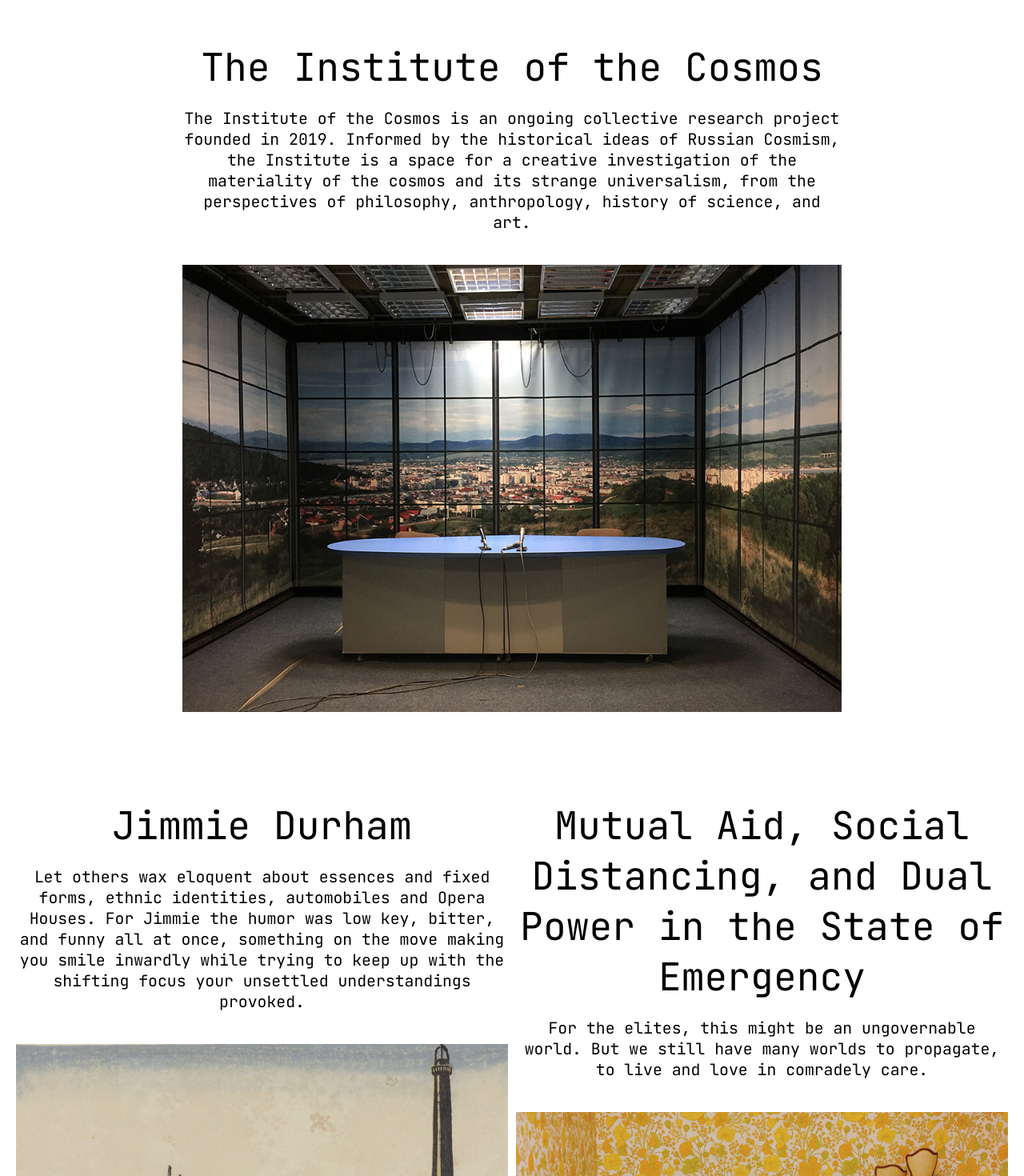
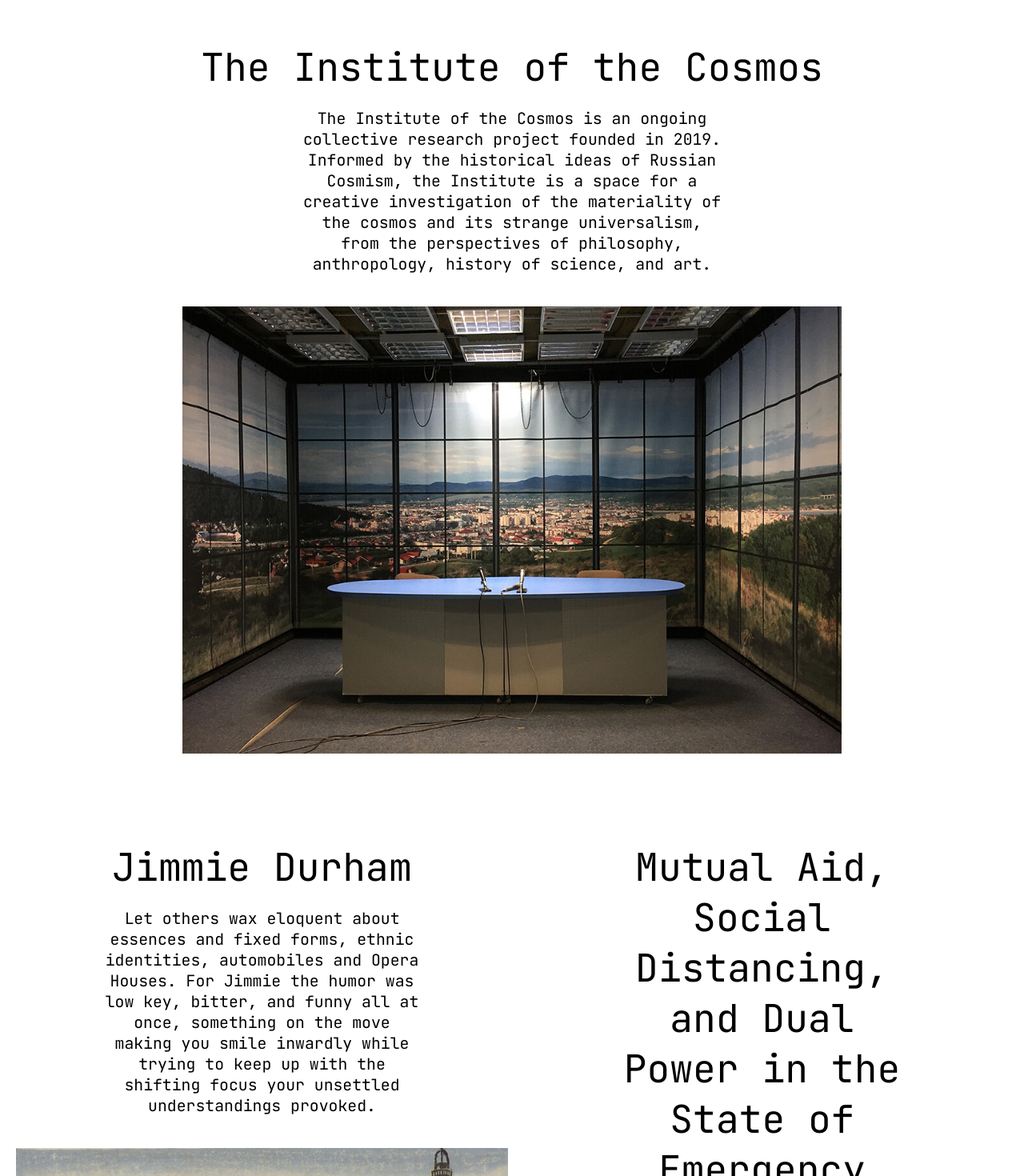
Before and after one commit to Yngvolainen/index, a Vue app: page / in a window 1280 px wide. Shown: the part 140-1610 px from the top of the page at 80% size. Built offline with nearby package versions, Linux system fonts and the light colour scheme.

Commit message:
margin på articles små

```diff
--- a/src/components/ArticlesHomepage.vue
+++ b/src/components/ArticlesHomepage.vue
@@ -8,7 +8,7 @@
             <p class="article__lead" :class="'article__lead-' + index"> {{ article.lead }}</p>
          </router-link>
 
-         <img class="article__image" :src="article.preview.image"/>
+         <img class="article__image" :class="'article__image-' + index" :src="article.preview.image"/>
       </div>
    </div>
 </template>
@@ -46,6 +46,7 @@
    }
 
    .article {
+      grid-column: span 12;
       text-align: center;
       margin-bottom: var(--bottom-big);
       text-decoration: none;
@@ -60,7 +61,6 @@
       grid-column: span 12;
       font-size: var(--heading);
       padding-bottom: var(--bottom-small);
-
    }
 
    .article__lead {
@@ -80,28 +80,32 @@
       }
 
       .article__lead-0 {
-         grid-column: 4 / span 6;
-
+         margin-left: 17.9%;
+         margin-right: 17.9%;  /* finne bedre løsning */
       }
 
       .article__1 {
          grid-column: 1 / span 6;
       }
 
-      .article__title-1 {
-         grid-column: 3 / span 8;
+      .article__title-2 {
+         margin-left: 18%;
+         margin-right: 18%;  /* finne bedre løsning */
       }
 
       .article__lead-1 {
-         grid-column: 3 / span 8;
+         grid-column: 3 / span 8; /* fungerer ikke */
+         margin-left: 18%;
+         margin-right: 18%;  /* finne bedre løsning */
       }
 
       .article__2 {
          grid-column: 7 / span 6;
       }
 
-      .article__title-2, .article__lead-2 {
-         grid-column: 3 / span 8;
+      .article__lead-2 {
+         margin-left: 16%;
+         margin-right: 16%;  /* finne bedre løsning */
       }
    }
 </style>
```
